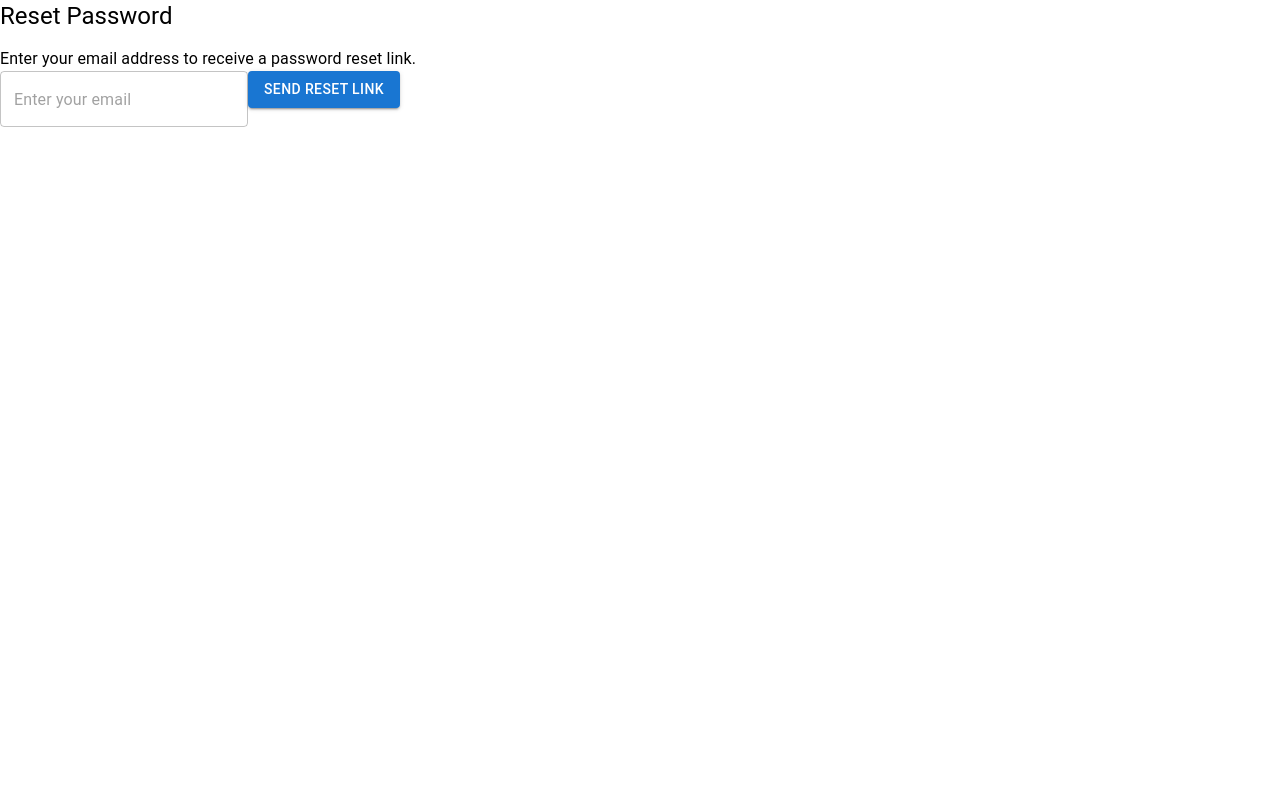
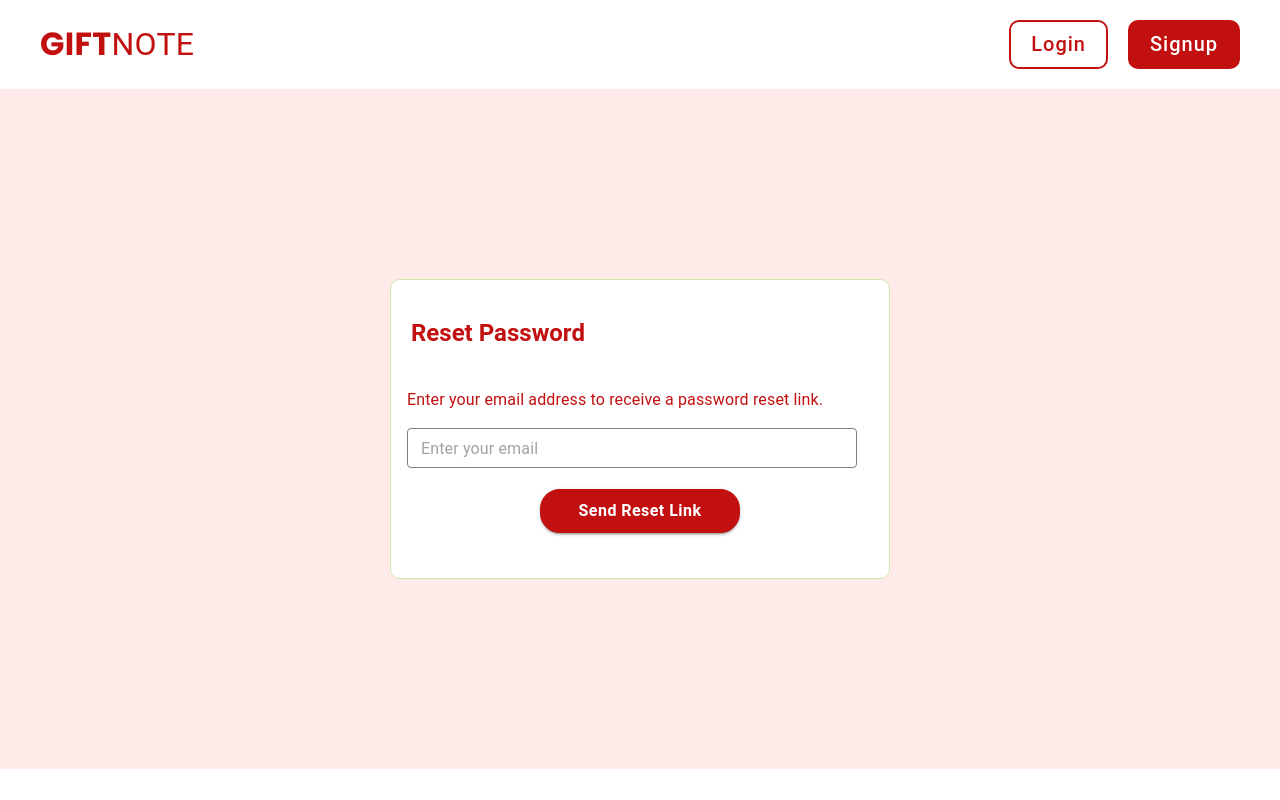
Before and after one commit to FatimaMary/giftlist, a React (Create React App) app in the folder client/: page /reset in a window 1280 px wide. Built offline with nearby package versions, Linux system fonts and the light colour scheme; the HTML template or start-up script is replaced by a standard one.

Commit message:
Update ResetPassword.js
Css updated

```diff
--- a/client/src/Components/ResetPassword.js
+++ b/client/src/Components/ResetPassword.js
@@ -1,7 +1,17 @@
 import React, { useContext, useState } from "react";
-import { Box, Typography, TextField, Button } from "@mui/material";
+import {
+  Box,
+  Typography,
+  TextField,
+  Button,
+  useTheme,
+  useMediaQuery,
+  createTheme,
+  ThemeProvider,
+} from "@mui/material";
 import { auth } from "../firebase";
 import { MyContext } from "./MyContext";
+import Navbar from "./Navbar";
 
 function ForgotPassword() {
   const [email, setEmail] = useState("");
@@ -9,11 +19,36 @@ function ForgotPassword() {
   const [resetSuccess, setResetSuccess] = useState(false);
   const { sendPasswordResetEmail } = useContext(MyContext);
 
+  const themes = useTheme();
+  const isSmallScreen = useMediaQuery(themes.breakpoints.down("sm"));
+
+  const theme = createTheme({
+    components: {
+      MuiTextField: {
+        styleOverrides: {
+          root: {
+            "& .MuiOutlinedInput-root": {
+              "& fieldset": {
+                borderColor: "grey",
+              },
+            },
+            "& .MuiOutlinedInput-root.Mui-focused": {
+              "& fieldset": {
+                borderColor: "grey",
+              },
+            },
+          },
+        },
+      },
+    },
+  });
+
   const handleForgotPassword = async () => {
     try {
       await sendPasswordResetEmail(auth, email);
       setResetError(null);
       setResetSuccess(true);
+      setEmail("");
     } catch (error) {
       setResetError(error.message);
       setResetSuccess(false);
@@ -22,13 +57,66 @@ function ForgotPassword() {
 
   return (
     <Box>
-      <Typography variant="h5" mb="15px">
+      <Navbar />
+      <Box
+        sx={{
+          backgroundColor: "#FFEAEA",
+          height: "85vh",
+          display: "flex",
+          flexDirection: "column",
+          justifyContent: "center",
+          alignItems: "center",
+          width: isSmallScreen ? "100%" : "100vw",
+          padding: isSmallScreen ? "20px" : "1.5rem 2.5rem",
+        }}
+      >
+        <Box
+          sx={{
+            display: "flex",
+            flexDirection: "column",
+            justifyContent: "center",
+            backgroundColor: "white",
+            border: "1px solid #CFE8A9",
+            width: isSmallScreen ? "100%" : "500px",
+            borderRadius: "10px",
+            height: "300px",
+          }}
+          color="black"
+          m="1rem 2.5rem"
+        >
+          <Box mt={1.5} ml={2.5}>
+            <Typography
+              variant="h5"
+              fontWeight="bold"
+              mb="15px"
+              sx={{
+                color: "#C21010",
+              }}
+            >
               Reset Password
             </Typography>
-      <Typography>
+          </Box>
+          <Box>
+            <Typography
+              ml="1rem"
+              mt="1.5rem"
+              mb="1rem"
+              sx={{
+                color: "#C21010",
+              }}
+            >
               Enter your email address to receive a password reset link.
             </Typography>
+            <ThemeProvider theme={theme}>
               <TextField
+                sx={{
+                  ml: "1rem",
+                  width: isSmallScreen ? "80%" : "450px",
+                  borderRadius: "10px",
+                  "& .MuiOutlinedInput-root": {
+                    height: "40px",
+                  },
+                }}
                 placeholder="Enter your email"
                 variant="outlined"
                 type="email"
@@ -36,12 +124,45 @@ function ForgotPassword() {
                 onChange={(e) => setEmail(e.target.value)}
                 error={resetError !== null}
                 helperText={
-          resetError || (resetSuccess ? "Password reset email sent!" : "")
+                  resetError ||
+                  (resetSuccess ? "Password reset email sent!" : "")
                 }
               />
-      <Button variant="contained" onClick={handleForgotPassword}>
+            </ThemeProvider>
+          </Box>
+          <Box
+            sx={{
+              display: "flex",
+              justifyContent: "center",
+            }}
+            mb="15px"
+            mt="1rem"
+          >
+            <Button
+              variant="contained"
+              sx={{
+                border: "2px solid #C21010",
+                borderRadius: "20px",
+                width: isSmallScreen ? "60%" : "200px",
+                fontSize: "1rem",
+                color: "white",
+                background: "#C21010",
+                textTransform: "inherit",
+                fontWeight: "bold",
+                margin: "5px 15px",
+                "&:hover": {
+                  backgroundColor: "#FFF",
+                  color: "#C21010",
+                  border: "1px solid #C21010",
+                },
+              }}
+              onClick={handleForgotPassword}
+            >
               Send Reset Link
             </Button>
+          </Box>
+        </Box>
+      </Box>
     </Box>
   );
 }
```
Lines whose indentation alone changed are shown as unchanged.
